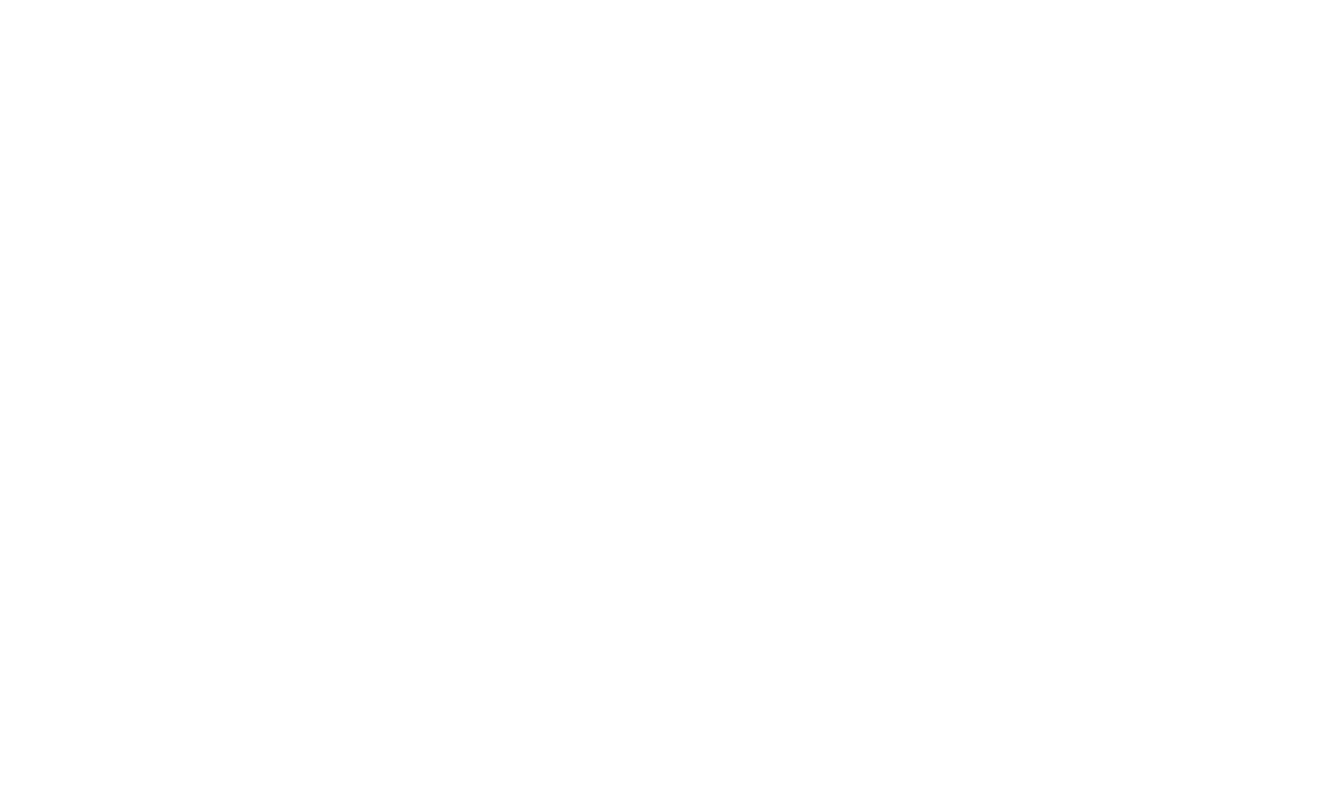
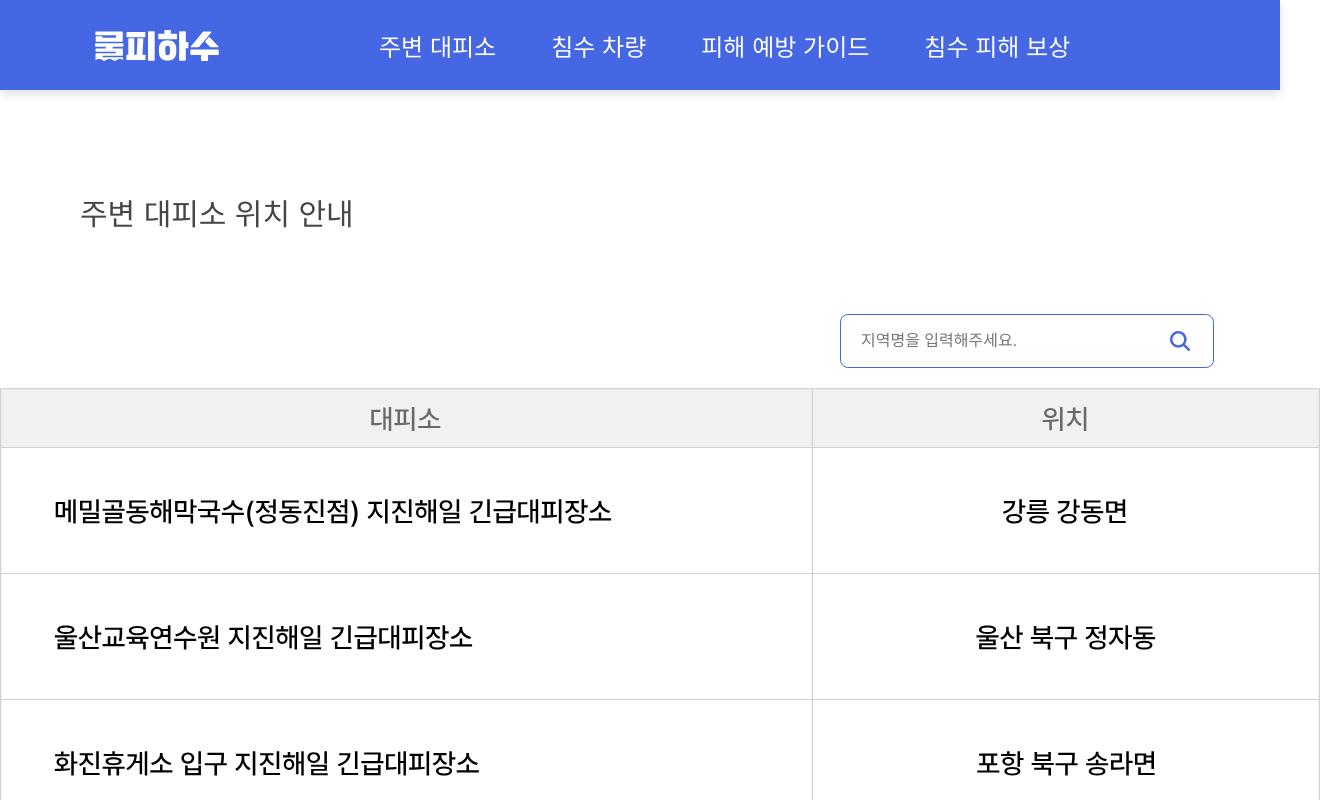
Before and after one commit to Avoidwater/Avoidwater_Frontend, a React (Create React App) app in the folder web/: page /nearshelter in a window 1280 px wide. Before the commit this address had no page. Shown: the top 800 px of the page, 1320 px wide, since content can reach past the window. Built offline with nearby package versions, Linux system fonts and the light colour scheme; no server answers.

Commit message:
✨:: 주변 대피소 페이지 구현
NearShelter 페이지 구현

```diff
--- a/web/src/Router.jsx
+++ b/web/src/Router.jsx
@@ -1,12 +1,12 @@
 import React from 'react';
 import { BrowserRouter as Router, Route, Routes } from 'react-router-dom';
-import Header from '../src/components/Header/Header';
+import NearShelter from './pages/NearShelter/NearShelter';
 
 function AppRouter() {
   return (
     <Router>
       <Routes>
-        <Route path="/" element={<Header />} />
+        <Route path="/nearshelter" element={<NearShelter />} />
       </Routes>
     </Router>
   );
--- a/web/src/components/Header/Header.jsx
+++ b/web/src/components/Header/Header.jsx
@@ -1,4 +1,4 @@
-import * as M from "../../style/Header/HeaderStyle";
+import * as M from '../../style/Header/HeaderStyle';
 
 const Header = () => {
   return (
--- /dev/null
+++ b/web/src/components/SearchBar/SearchBar.jsx
@@ -0,0 +1,13 @@
+import React from "react";
+import * as M from "../../style/SearchBar/SearchBarStyle";
+
+const SearchBar = () => {
+  return (
+    <M.SearchBarContainer>
+      <M.MagnifyImg />
+      <M.SearchBar placeholder="지역명을 입력해주세요." />
+    </M.SearchBarContainer>
+  );
+};
+
+export default SearchBar;
--- a/web/src/pages/NearShelter/NearShelter.jsx
+++ b/web/src/pages/NearShelter/NearShelter.jsx
@@ -0,0 +1,78 @@
+import React, { useEffect, useState } from "react";
+import * as M from "../../style/NearShelter/NearShelterStyle";
+import Header from "../../components/Header/Header";
+import SearchBar from "../../components/SearchBar/SearchBar";
+
+const NearShelter = () => {
+  const [shelters, setShelters] = useState([]);
+  const [loading, setLoading] = useState(true);
+
+  useEffect(() => {
+    const fetchData = async () => {
+      try {
+        const response = await fetch(
+          "https://apis.data.go.kr/1741000/TsunamiShelter4/getTsunamiShelter4List"
+        );
+        if (!response.ok) {
+          throw new Error("네트워크 응답이 좋지 않음");
+        }
+        const jsonData = await response.json();
+        setShelters(jsonData.row ? [jsonData.row] : []);
+        setLoading(false);
+      } catch (error) {
+        console.error("데이터 가져오는 중 오류 발생", error);
+        setLoading(false);
+      }
+    };
+
+    fetchData();
+  }, []);
+
+  return (
+    <React.Fragment>
+      <Header />
+      <M.TitleTxt>주변 대피소 위치 안내</M.TitleTxt>
+      <SearchBar />
+      {loading ? (
+        <p>Loading...</p>
+      ) : (
+        <div>
+          <h2></h2>
+          <M.Table />
+          <ul>
+            {shelters.map((shelter) => (
+              <li key={shelter.id}>
+                <p>이름: {shelter.shel_nm}</p>
+                <p>주소: {shelter.address}</p>
+                <p>전화번호: {shelter.tel}</p>
+              </li>
+            ))}
+          </ul>
+          <table>
+            {/* <thead>
+              <tr>
+                <th>이름</th>
+                <th>주소</th>
+                <th>전화번호</th>
+              </tr>
+            </thead> */}
+            <tbody>
+              {shelters.map((shelter) => (
+                <tr key={shelter.id}>
+                  <td>{shelter.shel_nm}</td>
+                  <td>{shelter.address}</td>
+                  <td>{shelter.tel}</td>
+                  <td>{shelter.sido_name}</td>
+                  <td>{shelter.sigungu_name}</td>
+                  <td>{shelter.remarks}</td>
+                </tr>
+              ))}
+            </tbody>
+          </table>
+        </div>
+      )}
+    </React.Fragment>
+  );
+};
+
+export default NearShelter;
--- /dev/null
+++ b/web/src/style/NearShelter/NearShelterStyle.js
@@ -0,0 +1,18 @@
+import styled from "styled-components";
+import TableSrc from "../../assets/img/table.svg";
+
+export const TitleTxt = styled.div`
+  font-size: 30px;
+  color: #464646;
+  padding: 80px;
+  margin-top: 20px;
+`;
+
+export const Table = styled.img.attrs({
+  src: TableSrc,
+  alt: "Table",
+})`
+display: flex;
+margin: auto;
+width: 1320px;
+`;
--- /dev/null
+++ b/web/src/style/SearchBar/SearchBarStyle.js
@@ -0,0 +1,30 @@
+import styled from "styled-components";
+import MagnifyImgSrc from "../../assets/img/waterMagnify.svg";
+
+export const SearchBarContainer = styled.div`
+  position: relative;
+  width: 350px;
+  margin-left: auto;
+  margin-right: 90px;
+`;
+
+export const SearchBar = styled.input`
+  width: 100%;
+  height: 50px;
+  border: 1px solid #4567e3;
+  border-radius: 8px;
+  font-size: 16px;
+  padding-left: 20px;
+`;
+
+export const MagnifyImg = styled.img.attrs({
+  src: MagnifyImgSrc,
+  alt: "MagnifyIcon",
+})`
+  position: absolute;
+  right: 0;
+  top: 50%;
+  transform: translateY(-50%);
+  width: 20px;
+  height: 20px;
+`;
```
Also changed, not shown: web/src/assets/img/table.svg (added), web/src/assets/img/waterMagnify.svg (added), web/src/style/NearShelter/NearShelter.js (deleted).
